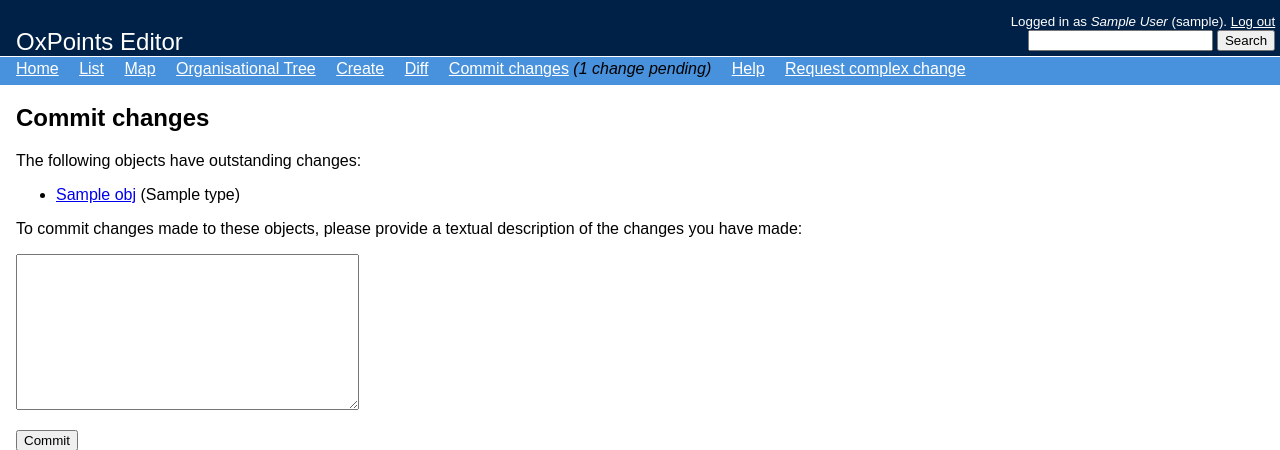
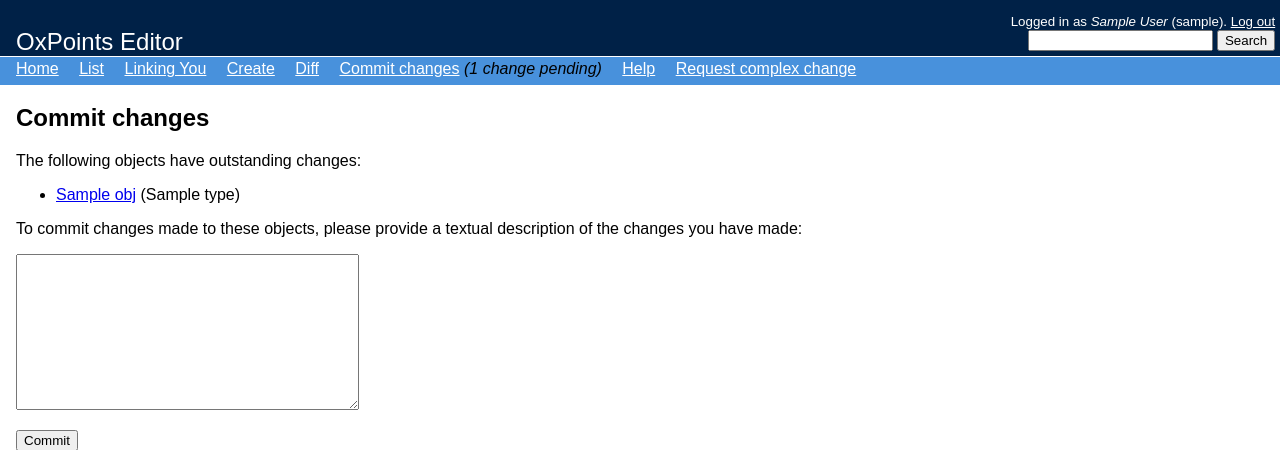
Before and after one commit to ox-it/oxpoints-editor, a Django app: template oxpeditor/core/templates/commit.html in a window 1280 px wide. Shown: the top 450 px of the page. Run offline with Django 3.2, Linux system fonts and the light colour scheme; a user stored in the database is signed in; tables that the repository leaves empty hold one stand-in row (values such as "Sample post"); the template is opened without the code that fills it: values that come from a table or form of the project are taken from there, most other values are stand-ins (such as "Sample title", 1, 10 or a date in 2020); parts of the project's set-up code (start-up, migrations or seed data) failed here and were passed over.

Commit message:
Better styling on the linkingyou overview page

```diff
--- a/oxpeditor/core/static/base.css
+++ b/oxpeditor/core/static/base.css
@@ -279,7 +279,7 @@ ul.relation-list li {
 }
 
 .lyou td {
-  border: 1px solid #ccc;
+  text-align: center;
 }
 
 .lyou-term {
--- a/oxpeditor/core/templates/base.html
+++ b/oxpeditor/core/templates/base.html
@@ -3,6 +3,8 @@
   <head>
     <title>{% block title %}OxPoints Editor{% endblock %}</title>
     <link rel="stylesheet" href="{{ STATIC_URL }}base.css" type="text/css"/>
+    <link rel="stylesheet" href="{{ STATIC_URL }}font-awesome-4.5.0/css/font-awesome.min.css">
+
     <meta http-equiv="Content-Type" content="text/html; charset=UTF-8"/>
     {% block extra_head %}{% endblock %}
   </head>
@@ -34,8 +36,7 @@
       <ul>
         <li><a href="{% url "core:index" %}">Home</a></li>
         <li><a href="{% url "core:list" %}">List</a></li>
-        <li><a href="{% url "core:list" %}">Map</a></li>
-        <li><a href="{% url "core:tree" %}">Organisational Tree</a></li>
+        <li><a href="{% url "core:linking-you" %}">Linking You</a></li>
         <li><a href="{% url "core:create" %}">Create</a></li>
         <li><a href="{% url "core:diff" %}">Diff</a></li>
         <li>
--- a/oxpeditor/core/templates/linking-you.html
+++ b/oxpeditor/core/templates/linking-you.html
@@ -21,8 +21,8 @@
         </thead>
         <tbody>{% for object in objects %}
             <tr>
-                <th>{{ object.title }}</th>{% for term, seen in object.seen_terms %}{% if not term.hide %}
-                <td>{% if seen %}x{% endif %}</td>{% endif %}{% endfor %}
+                <th><a href="{{ object.get_absolute_url }}">{{ object.title }}</a></th>{% for term, seen in object.seen_terms %}{% if not term.hide %}
+                <td>{% if seen %}<i class="fa fa-check-square"> </i>{% endif %}</td>{% endif %}{% endfor %}
             </tr>
         {% endfor %}</tbody>
     </table>
```
